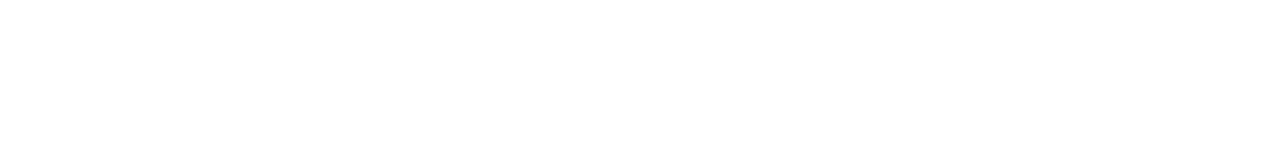
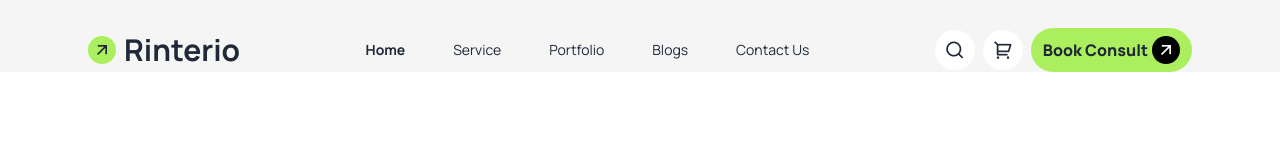
Before and after one commit to red-one12/Assignment-3, a plain HTML site: page index.html in a window 1280 px wide. Drawn offline with nearby package versions, Linux system fonts and the light colour scheme.

Commit message:
navbar done

```diff
--- a/index.html
+++ b/index.html
@@ -26,9 +26,66 @@
       href="https://cdn.jsdelivr.net/npm/remixicon@4.3.0/fonts/remixicon.css"
       rel="stylesheet"
     />
+
+    <!-- css style -->
+    <style>
+      .manrope {
+        font-family: "Manrope", sans-serif;
+      }
+
+      .bg-primary {
+        background-color: #abef5f;
+      }
+    </style>
   </head>
-  <body>
-    <header></header>
+  <body class="manrope">
+    <header class="bg-[#F5F5F5]">
+      <nav
+        class="max-w-6xl mx-auto px-6 flex justify-between items-center pt-7"
+      >
+        <div class="logo flex justify-center items-center gap-2">
+          <div
+            class="icon h-7 w-7 rounded-full bg-primary flex justify-center items-center"
+          >
+            <i class="ri-arrow-right-up-line text-xl"></i>
+          </div>
+          <h1 class="text-3xl font-bold">Rinterio</h1>
+        </div>
+
+        <ul class="hidden lg:flex lg:justify-center ;lg:items-center lg:gap-12 lg:text-sm">
+          <li><a class="font-bold" href="#">Home</a></li>
+          <li><a href="#">Service</a></li>
+          <li><a href="#">Portfolio</a></li>
+          <li><a href="#">Blogs</a></li>
+          <li><a href="#">Contact Us</a></li>
+        </ul>
+
+        <div class="icon-button flex justify-center items-center gap-2">
+          <div class="search h-10 w-10 rounded-full bg-white hidden md:flex md:justify-center md:items-center">
+            <i class="ri-search-line text-xl"></i>
+          </div>
+
+          <div class="shopping h-10 w-10 rounded-full bg-white hidden md:flex md:justify-center md:items-center">
+            <i class="ri-shopping-cart-2-line text-xl"></i>
+          </div>
+
+          <button class="hidden py-2 px-3 bg-primary rounded-3xl md:flex md:justify-center md:items-center md:gap-1">
+            <p class="font-extrabold text-base">Book Consult</p>
+            <div
+              class="icon h-7 w-7 rounded-full bg-black text-white flex justify-center items-center"
+            >
+              <i class="ri-arrow-right-up-line text-xl"></i>
+            </div>
+          </button>
+
+          <div class="menubar h-10 w-10 rounded-full bg-white flex justify-center items-center lg:hidden">
+            <i class="ri-menu-line text-xl"></i>
+          </div>
+        </div>
+
+
+      </nav>
+    </header>
 
     <main></main>
 
```
Also changed, not shown: tailwind.config.js (added, +8 -0 lines).
